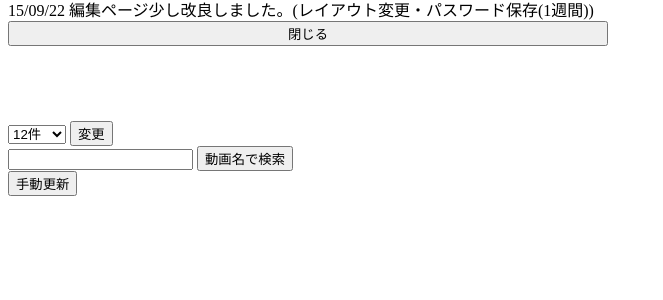
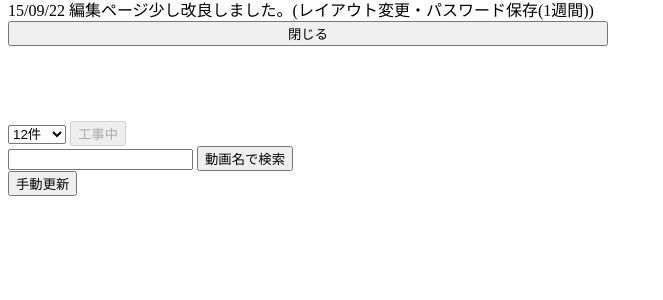
Before and after one commit to scottie0713/nicomato2, a CakePHP app: the page made by app/View/User/mypage.ctp in a window 1280 px wide. Shown: the part 383-683 px from the top of the page, without its empty margins (0-663 px from the left). Run offline with PHP 8.4 and a stand-in for CakePHP, Linux system fonts and the light colour scheme; the template is opened without the code that fills it, so the values that code supplies are empty; some libraries are stand-ins or nearby versions.

```diff
--- a/app/View/User/mypage.ctp
+++ b/app/View/User/mypage.ctp
@@ -38,7 +38,7 @@ echo $this->Html->css('user/mypage', array('inline'=>false));
 			<option value="60">60件</option>
 			<option value="100">100件</option>
 		</select>
-		<input type="submit" value="変更" />
+		<input type="submit" value="工事中" disabled/>
 	</form>
 	</div>
 
```
